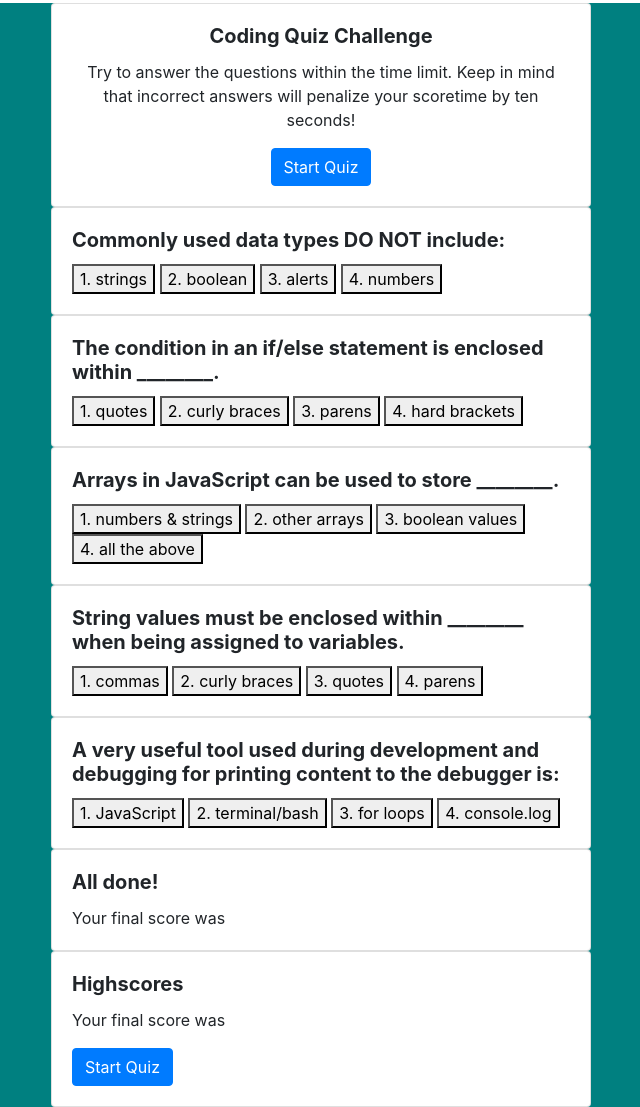
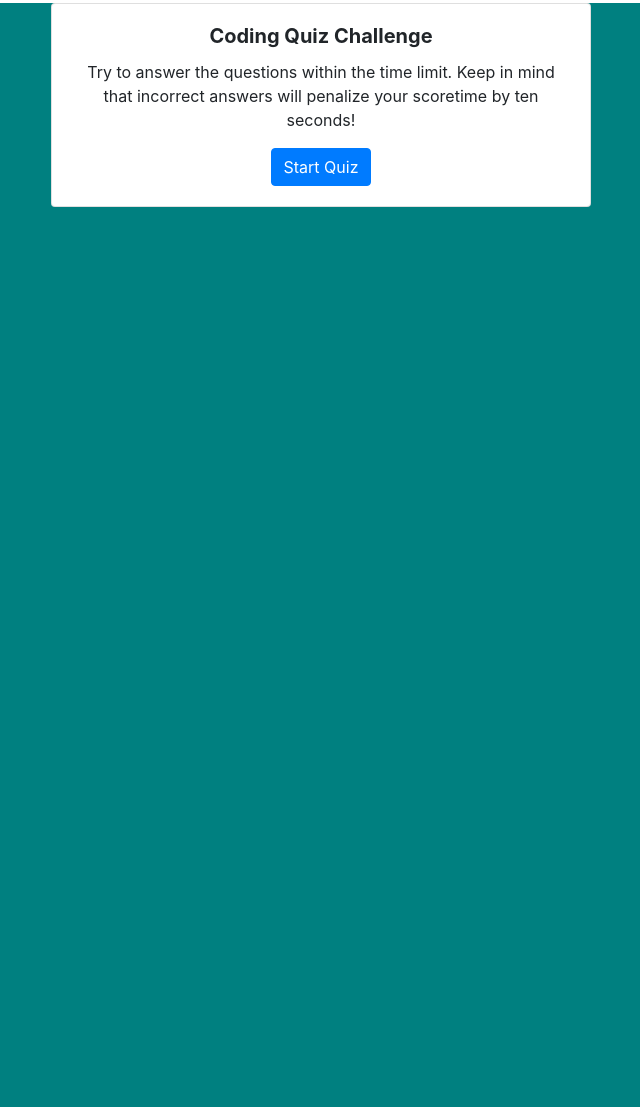
Before and after one commit to mjones-27/code-quiz, a plain HTML site: page index.html in a window 1280 px wide. Shown: the part 37-1144 px from the top of the page, without its empty margins (319-959 px from the left). After the commit the page ends 800 px from the top, so only its background shows below. Drawn offline with nearby package versions, Linux system fonts and the light colour scheme.

Commit message:
Phase 1 complete

```diff
--- a/index.html
+++ b/index.html
@@ -1,7 +1,7 @@
 <!--
-TODO GIVEN I am taking a code quiz
-TODO WHEN I click the start button
-TODO: THEN a timer starts and I am presented with a question
+TODO: G̶I̶V̶E̶N̶ I̶ a̶m̶ t̶a̶k̶i̶n̶g̶ a̶ c̶o̶d̶e̶ q̶u̶i̶z̶
+TODO: W̶H̶E̶N̶ I̶ c̶l̶i̶c̶k̶ t̶h̶e̶ s̶t̶a̶r̶t̶ b̶u̶t̶t̶o̶n̶
+TODO: T̶H̶E̶N̶ a̶ t̶i̶m̶e̶r̶ s̶t̶a̶r̶t̶s̶ and I am presented with a question
 TODO: WHEN I answer a question
 TODO: THEN I am presented with another question
 TODO: WHEN I answer a question incorrectly
@@ -41,12 +41,11 @@ TODO: THEN I can save my initials and score
                 <div class="card-body">
                   <h5 class="card-title" id="cardTitle">Coding Quiz Challenge</h5>
                   <p class="card-text">Try to answer the questions within the time limit.  Keep in mind that incorrect answers will penalize your scoretime by ten seconds!</p>
-                  <!-- <p class="card-text" id="cardText"></p> -->
                   <a href="#" class="btn btn-primary start-button">Start Quiz</a>
                 </div>
               </div>
 
-              <div class="card" id="quizCard1">
+              <div class="card hide" id="quizCard1">
                   <!-- TODO: merge all quizCards to one -->
                 <div class="card-body">
                   <h5 class="card-title" id="cardTitle">Commonly used data types DO NOT include:</h5>
@@ -55,15 +54,13 @@ TODO: THEN I can save my initials and score
                   <button class="q2">2. boolean</button>
                   <button class="q3">3. alerts</button>
                   <button class="q4">4. numbers</button>
-                  <!-- <p class="card-text" id="cardText"></p> -->
-                  <!-- <a href="#" class="btn btn-primary start-button">Start Quiz</a> -->
                 </div>
                 <!-- <div class="card-footer text-muted">
                   2 days ago
                 </div> -->
               </div>
 
-              <div class="card" id="quizCard2">
+              <div class="card hide" id="quizCard2">
                 <div class="card-body">
                   <h5 class="card-title" id="cardTitle">The condition in an if/else statement is enclosed within ________.</h5>
                   <!-- properly format these later -->
@@ -79,7 +76,7 @@ TODO: THEN I can save my initials and score
                 </div> -->
               </div>
 
-              <div class="card" id="quizCard3">
+              <div class="card hide" id="quizCard3">
                 <div class="card-body">
                   <h5 class="card-title" id="cardTitle">Arrays in JavaScript can be used to store ________.</h5>
                   <!-- properly format these later -->
@@ -95,7 +92,7 @@ TODO: THEN I can save my initials and score
                 </div> -->
               </div>
 
-              <div class="card" id="quizCard4">
+              <div class="card hide" id="quizCard4">
                 <div class="card-body">
                   <h5 class="card-title" id="cardTitle">String values must be enclosed within ________ when being assigned to variables.</h5>
                   <!-- properly format these later -->
@@ -111,7 +108,7 @@ TODO: THEN I can save my initials and score
                 </div> -->
               </div>
 
-              <div class="card" id="quizCard5">
+              <div class="card hide" id="quizCard5">
                 <div class="card-body">
                   <h5 class="card-title" id="cardTitle">A very useful tool used during development and debugging for printing content to the debugger is:</h5>
                   <!-- properly format these later -->
@@ -129,7 +126,7 @@ TODO: THEN I can save my initials and score
 
               <!-- can every new quiz question just populate the data on the card, instead of having unique cards? -->
 
-              <div class="card" id="endCard">
+              <div class="card hide" id="endCard">
                 <div class="card-body">
                   <h5 class="card-title" id="cardTitle">All done!</h5>
                   <p class="card-text">Your final score was </p>
@@ -138,7 +135,7 @@ TODO: THEN I can save my initials and score
                 </div>
               </div>
 
-              <div class="card" id="highCard">
+              <div class="card hide" id="highCard">
                 <div class="card-body">
                   <h5 class="card-title" id="cardTitle">Highscores</h5>
                   <p class="card-text">Your final score was </p>
--- a/script.js
+++ b/script.js
@@ -44,20 +44,22 @@
 
 // var targetDiv = document.getElementById("high");
 
-var timeLeft = document.getElementById("timer")
+var starCard = document.getElementById("startCard")
+var timer = document.getElementById("timer")
 
 function quizTimer() {
     var secLeft = 75;
 
     var timerInterval = setInterval(function(){
         secLeft--;
-        timeLeft.textContent = "time: " + secLeft;
+        timer.textContent = "time: " + secLeft;
     }, 1000)                            // * 1000 because they are in ms
 }
 
 $(".start-button").on("click", function() {
-    console.log("button pressed");
-    // var targetDiv = document.getElementById("cardTitle");
-    // targetDiv.setAttribute("class", "fancy");
+    // console.log("button pressed");
     quizTimer();
+    startCard.classList.add("hide");
+    quizCard1.classList.remove("hide");
+
   });
```
